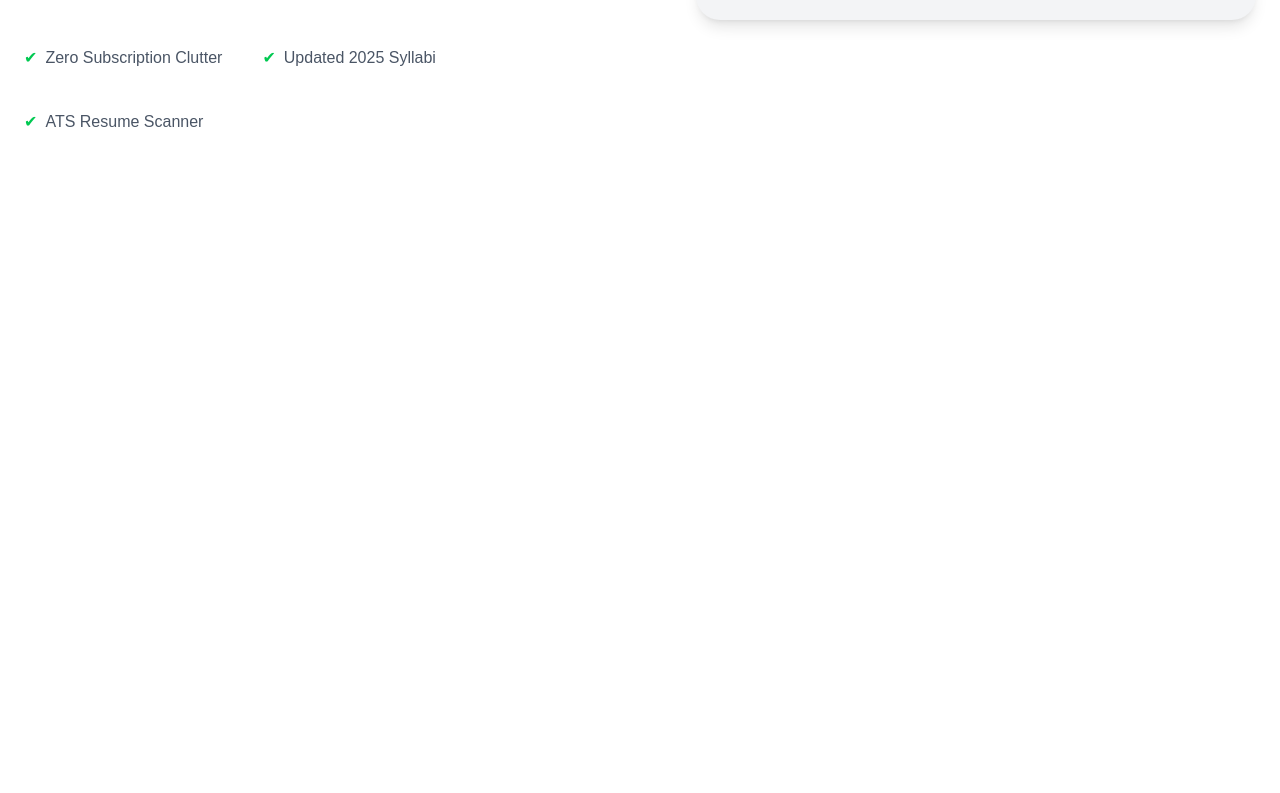
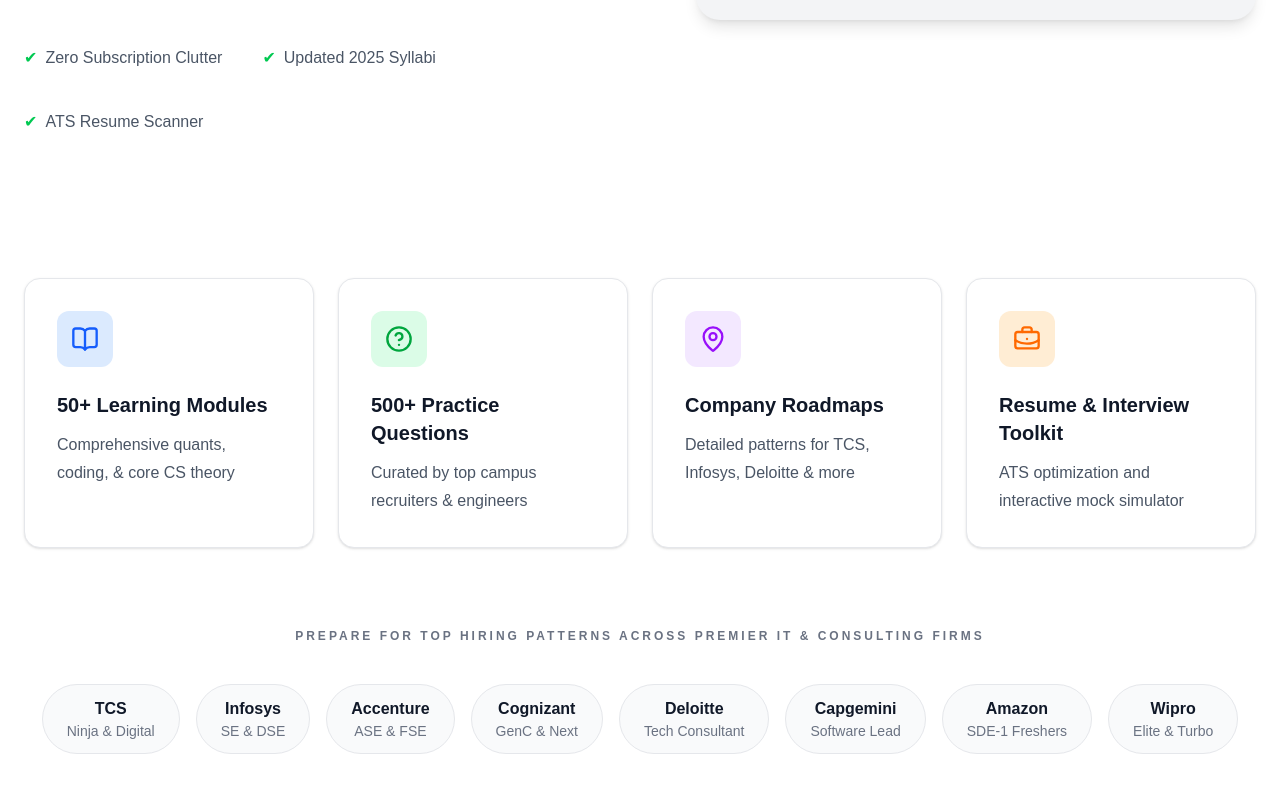
Before and after one commit to sheshatvamsreenesh/PlaceMentor-AI, a Next.js app in the folder frontend/: page / in a window 1280 px wide. Shown: the part 771-1564 px from the top of the page. Before the commit the page ends 969 px from the top, so only its background shows below. Built offline with nearby package versions, Linux system fonts and the light colour scheme.

Commit message:
Create features-section.tsx

```diff
--- a/frontend/app/page.tsx
+++ b/frontend/app/page.tsx
@@ -1,11 +1,13 @@
-    import Hero from "@/components/home/Hero";
 import Navbar from "@/components/Navbar";
+import Hero from "@/components/home/Hero";
+import FeaturesSection from "@/components/home/FeaturesSection";
 
 export default function Home() {
   return (
-    <main>
+    <>
       <Navbar />
       <Hero />
-    </main>
+      <FeaturesSection />
+    </>
   );
 }
--- /dev/null
+++ b/frontend/components/home/FeaturesSection.tsx
@@ -0,0 +1,117 @@
+import {
+  BookOpen,
+  CircleHelp,
+  MapPin,
+  BriefcaseBusiness,
+} from "lucide-react";
+
+const features = [
+  {
+    icon: BookOpen,
+    iconColor: "text-blue-600",
+    iconBg: "bg-blue-100",
+    title: "50+ Learning Modules",
+    description: "Comprehensive quants, coding, & core CS theory",
+  },
+  {
+    icon: CircleHelp,
+    iconColor: "text-green-600",
+    iconBg: "bg-green-100",
+    title: "500+ Practice Questions",
+    description: "Curated by top campus recruiters & engineers",
+  },
+  {
+    icon: MapPin,
+    iconColor: "text-purple-600",
+    iconBg: "bg-purple-100",
+    title: "Company Roadmaps",
+    description: "Detailed patterns for TCS, Infosys, Deloitte & more",
+  },
+  {
+    icon: BriefcaseBusiness,
+    iconColor: "text-orange-500",
+    iconBg: "bg-orange-100",
+    title: "Resume & Interview Toolkit",
+    description: "ATS optimization and interactive mock simulator",
+  },
+];
+
+const companies = [
+  { name: "TCS", subtitle: "Ninja & Digital" },
+  { name: "Infosys", subtitle: "SE & DSE" },
+  { name: "Accenture", subtitle: "ASE & FSE" },
+  { name: "Cognizant", subtitle: "GenC & Next" },
+  { name: "Deloitte", subtitle: "Tech Consultant" },
+  { name: "Capgemini", subtitle: "Software Lead" },
+  { name: "Amazon", subtitle: "SDE-1 Freshers" },
+  { name: "Wipro", subtitle: "Elite & Turbo" },
+];
+
+export default function FeaturesSection() {
+  return (
+    <section className="bg-white py-20">
+      <div className="mx-auto max-w-7xl px-6">
+
+        {/* Feature Cards */}
+        <div className="grid grid-cols-1 gap-6 md:grid-cols-2 xl:grid-cols-4">
+          {features.map((feature) => {
+            const Icon = feature.icon;
+
+            return (
+              <div
+                key={feature.title}
+                className="rounded-2xl border border-gray-200 bg-white p-8 shadow-sm transition duration-300 hover:-translate-y-1 hover:shadow-lg"
+              >
+                {/* Icon */}
+                <div
+                  className={`mb-6 flex h-14 w-14 items-center justify-center rounded-xl ${feature.iconBg}`}
+                >
+                  <Icon
+                    className={`${feature.iconColor}`}
+                    size={28}
+                    strokeWidth={2}
+                  />
+                </div>
+
+                {/* Title */}
+                <h3 className="text-xl font-bold text-gray-900">
+                  {feature.title}
+                </h3>
+
+                {/* Description */}
+                <p className="mt-3 text-gray-600 leading-7">
+                  {feature.description}
+                </p>
+              </div>
+            );
+          })}
+        </div>
+
+        {/* Heading */}
+        <div className="mt-20 text-center">
+          <p className="text-xs font-bold uppercase tracking-[0.25em] text-gray-500">
+            PREPARE FOR TOP HIRING PATTERNS ACROSS PREMIER IT & CONSULTING FIRMS
+          </p>
+        </div>
+
+        {/* Company Badges */}
+        <div className="mt-10 flex flex-wrap justify-center gap-4">
+          {companies.map((company) => (
+            <div
+              key={company.name}
+              className="rounded-full border border-gray-200 bg-gray-50 px-6 py-3 transition hover:border-blue-300 hover:bg-blue-50"
+            >
+              <p className="text-center font-semibold text-gray-900">
+                {company.name}
+              </p>
+              <p className="text-center text-sm text-gray-500">
+                {company.subtitle}
+              </p>
+            </div>
+          ))}
+        </div>
+
+      </div>
+    </section>
+  );
+}
```
